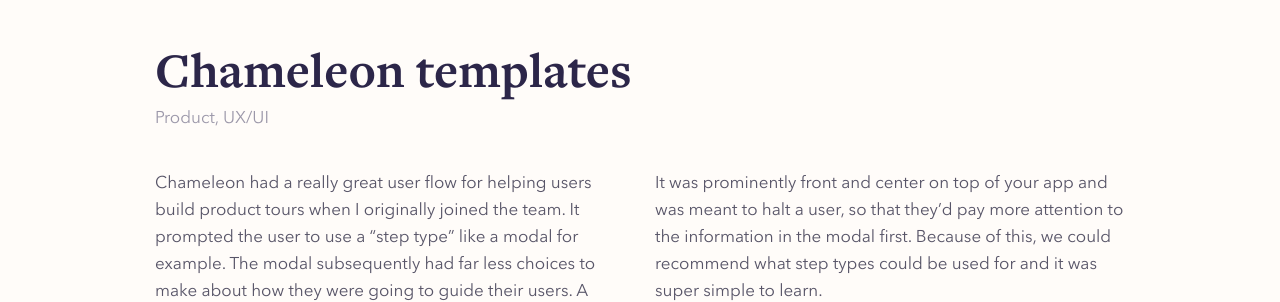
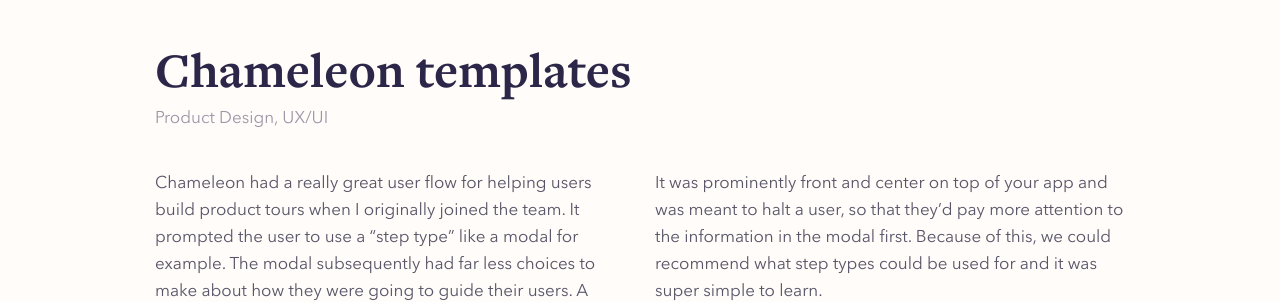
Before and after one commit to jessbottali/jessicabottali.com, a Jekyll site: the page built from projects/chameleon-templates/index.html, in a window 1280 px wide and 900 px high. Shown: the part 168-470 px from the top of the window. Built offline with Jekyll 4.4.1, drawn with Linux system fonts in a browser that asks for light colours; comment, search, counter and statistics services are not loaded.

Commit message:
Update index.html

```diff
--- a/projects/chameleon-templates/index.html
+++ b/projects/chameleon-templates/index.html
@@ -6,7 +6,7 @@
 <article class="Project">
   <header class="Project-header">
     <h1 class="Project-name">{{ page.title }}</h1>
-    <h2 class="Project-tags">Product, UX/UI</h2>
+    <h2 class="Project-tags">Product Design, UX/UI</h2>
   </header>
   <div class="Project-content">
   Chameleon had a really great user flow for helping users build product tours when I originally joined the team. It prompted the user to use a “step type” like a modal for example. The modal subsequently had far less choices to make about how they were going to guide their users. A modal (like all of the step types) always had certain criteria.
```
